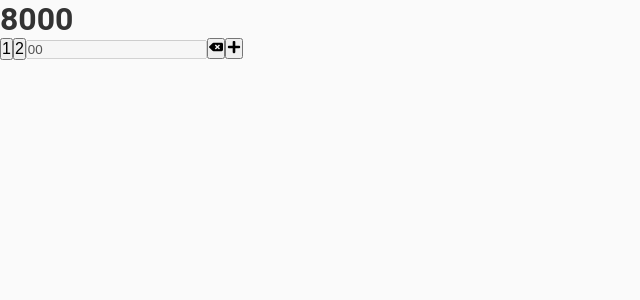
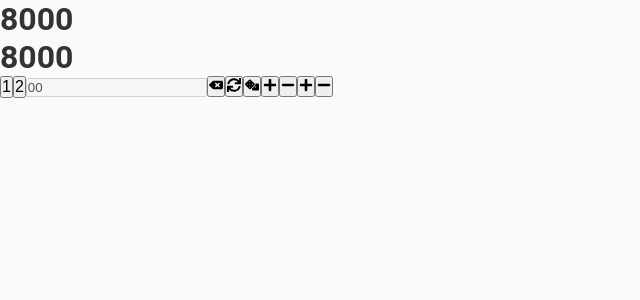
Before and after one commit to mugarate12/ygoDuelCalculator, a React (Create React App) app: page / in a window 1280 px wide. Shown: the top 300 px of the page, without its empty margins (0-640 px from the left). Built offline with nearby package versions, Linux system fonts and the light colour scheme.

Commit message:
realad, dice and plus/minus buttons created and functions of manipulated states of this

```diff
--- a/src/pages/Home/index.tsx
+++ b/src/pages/Home/index.tsx
@@ -1,4 +1,6 @@
 import React, { useState } from 'react'
+import { IconType } from 'react-icons'
+import { StyledComponent } from 'styled-components'
 
 import GlobalStyle from './../../styles/global'
 
@@ -11,6 +13,9 @@ import IconButton from './../../components/IconButton/index'
 
 export default function Home() {
   const [calculatorValue, setCalculatorValue] = useState<string>('00')
+  const [playerOneLifePoints, setPlayerOneLifePoints] = useState<number>(8000)
+  const [playerTwoLifePoints, setPlayerTwoLifePoints] = useState<number>(8000)
+  const [dice, setDice] = useState<StyledComponent<IconType, any>>(Styled.GenericDice)
 
   function handleCalculatorValue(number: number) {
     const isLessThanHundred = calculatorValue.length < 4
@@ -56,18 +61,84 @@ export default function Home() {
     }
   }
 
+  function handleChangeCalcalatorValue(number: number, player: 1 | 2, operation: 'plus' | 'minus') {
+    if (Number(calculatorValue) <= 0) {
+      return
+    }
+
+    function zeroLifePoints(number: number) {
+      if (number < 0) {
+        return 0
+      } else {
+        return number
+      }
+    }
+
+    if (operation === 'plus') {
+      if (player === 1) {
+        setPlayerOneLifePoints(playerOneLifePoints + number)
+
+      } else {
+        setPlayerTwoLifePoints(playerTwoLifePoints + number)
+      }
+    } else {
+      if (player === 1) {
+        setPlayerOneLifePoints(zeroLifePoints(playerOneLifePoints - number))
+
+      } else {
+        setPlayerTwoLifePoints(zeroLifePoints(playerTwoLifePoints - number))
+      }
+    }
+
+    setCalculatorValue('00')
+  }
+
+  function reloadLifePoints() {
+    setPlayerOneLifePoints(8000)
+    setPlayerTwoLifePoints(8000)
+  }
+
+  function handleChangeDice() {
+    const diceNumbers = [
+      Styled.DiceOne,
+      Styled.DiceTwo,
+      Styled.DiceThree,
+      Styled.DiceFour,
+      Styled.DiceFive,
+      Styled.DiceSix
+    ]
+
+    let diceNumber = 0
+    while (diceNumber < 1 || diceNumber > 5) {
+      diceNumber = Math.round(Math.random() * 10)
+    }
+
+    setDice(diceNumbers[diceNumber])
+  }
+
   return (
     <>
       <GlobalStyle />
 
-      <LifePointsDisplay playerLifePoints={8000} />
+      <LifePointsDisplay playerLifePoints={playerOneLifePoints} />
+      <LifePointsDisplay playerLifePoints={playerTwoLifePoints} />
+
       <NumberButton number={1} onClick={() => handleCalculatorValue(1)} />
       <NumberButton number={2} onClick={() => handleCalculatorValue(2)} />
 
       <CalculatorDisplay value={calculatorValue} />
 
       <IconButton Icon={Styled.BackspaceIcon} onClick={() => handleDeleteCalculatorValue()} />
-      <IconButton Icon={Styled.PlusIcon}/>
+
+      <IconButton Icon={Styled.Reload} onClick={() => reloadLifePoints()} />
+
+      <IconButton Icon={dice} onClick={() => handleChangeDice()} />
+
+      <IconButton Icon={Styled.PlusIcon} onClick={() => handleChangeCalcalatorValue(Number(calculatorValue), 1, 'plus')} />
+      <IconButton Icon={Styled.MinusIcon} onClick={() => handleChangeCalcalatorValue(Number(calculatorValue), 1, 'minus')} />
+
+      <IconButton Icon={Styled.PlusIcon} onClick={() => handleChangeCalcalatorValue(Number(calculatorValue), 2, 'plus')} />
+      <IconButton Icon={Styled.MinusIcon} onClick={() => handleChangeCalcalatorValue(Number(calculatorValue), 2, 'minus')} />
     </>
   )
 }
--- a/src/pages/Home/styles.tsx
+++ b/src/pages/Home/styles.tsx
@@ -1,7 +1,16 @@
 import styled from 'styled-components'
 import {
   FaPlus,
-  FaBackspace
+  FaMinus,
+  FaBackspace,
+  FaSync,
+  FaDice,
+  FaDiceOne,
+  FaDiceTwo,
+  FaDiceThree,
+  FaDiceFour,
+  FaDiceFive,
+  FaDiceSix
 } from 'react-icons/fa'
 
 const iconsSize = '14px'
@@ -14,3 +23,39 @@ export const PlusIcon = styled(FaPlus)`
 export const BackspaceIcon = styled(FaBackspace)`
   font-size: ${iconsSize};
 `
+
+export const MinusIcon = styled(FaMinus)`
+  font-size: ${iconsSize};
+`
+
+export const Reload = styled(FaSync)`
+  font-size: ${iconsSize};
+`
+
+export const GenericDice = styled(FaDice)`
+  font-size: ${iconsSize};
+`
+
+export const DiceOne = styled(FaDiceOne)`
+  font-size: ${iconsSize};
+`
+
+export const DiceTwo = styled(FaDiceTwo)`
+  font-size: ${iconsSize};
+`
+
+export const DiceThree = styled(FaDiceThree)`
+  font-size: ${iconsSize};
+`
+
+export const DiceFour = styled(FaDiceFour)`
+  font-size: ${iconsSize};
+`
+
+export const DiceFive = styled(FaDiceFive)`
+  font-size: ${iconsSize};
+`
+
+export const DiceSix = styled(FaDiceSix)`
+  font-size: ${iconsSize};
+`
```
